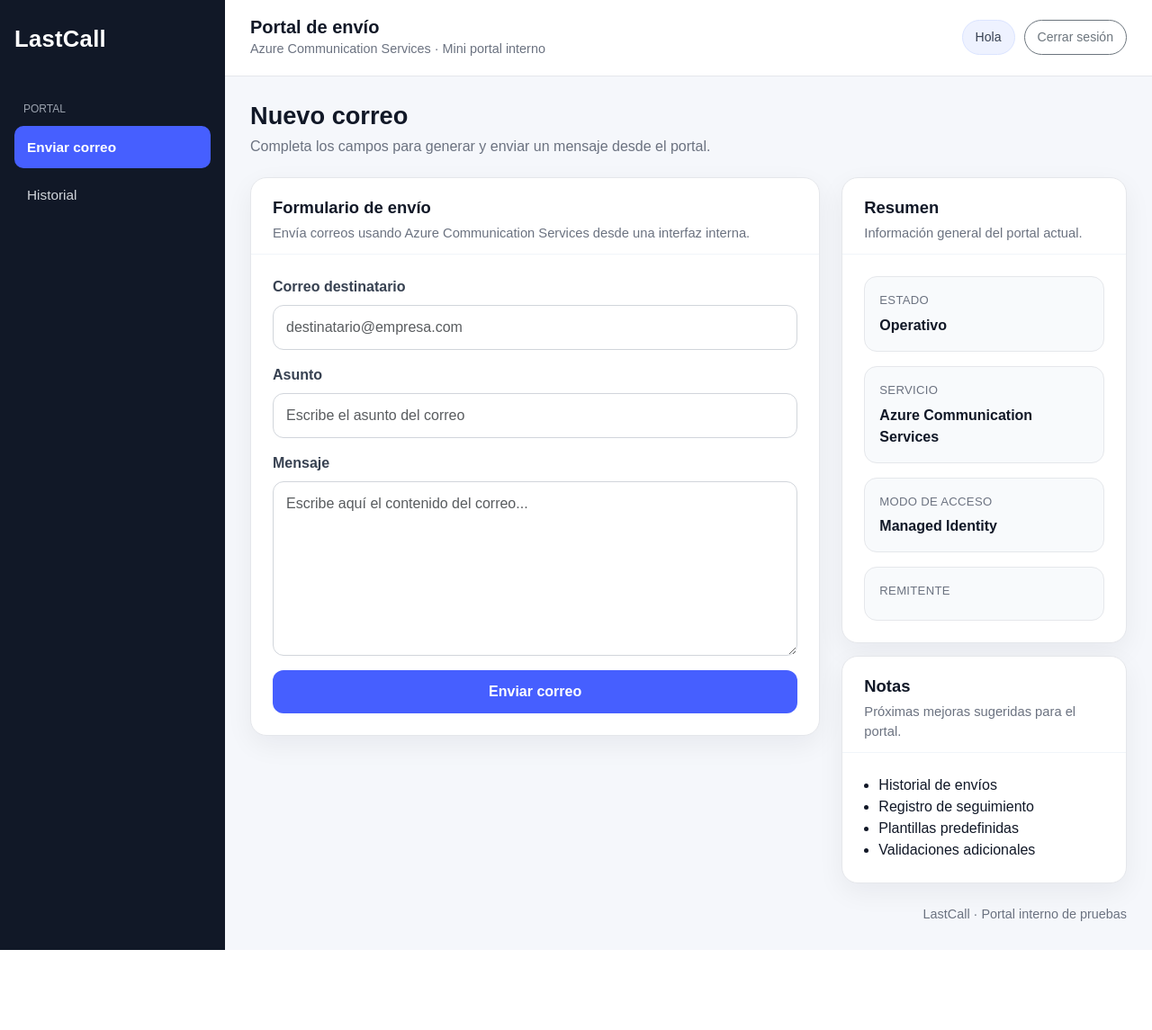
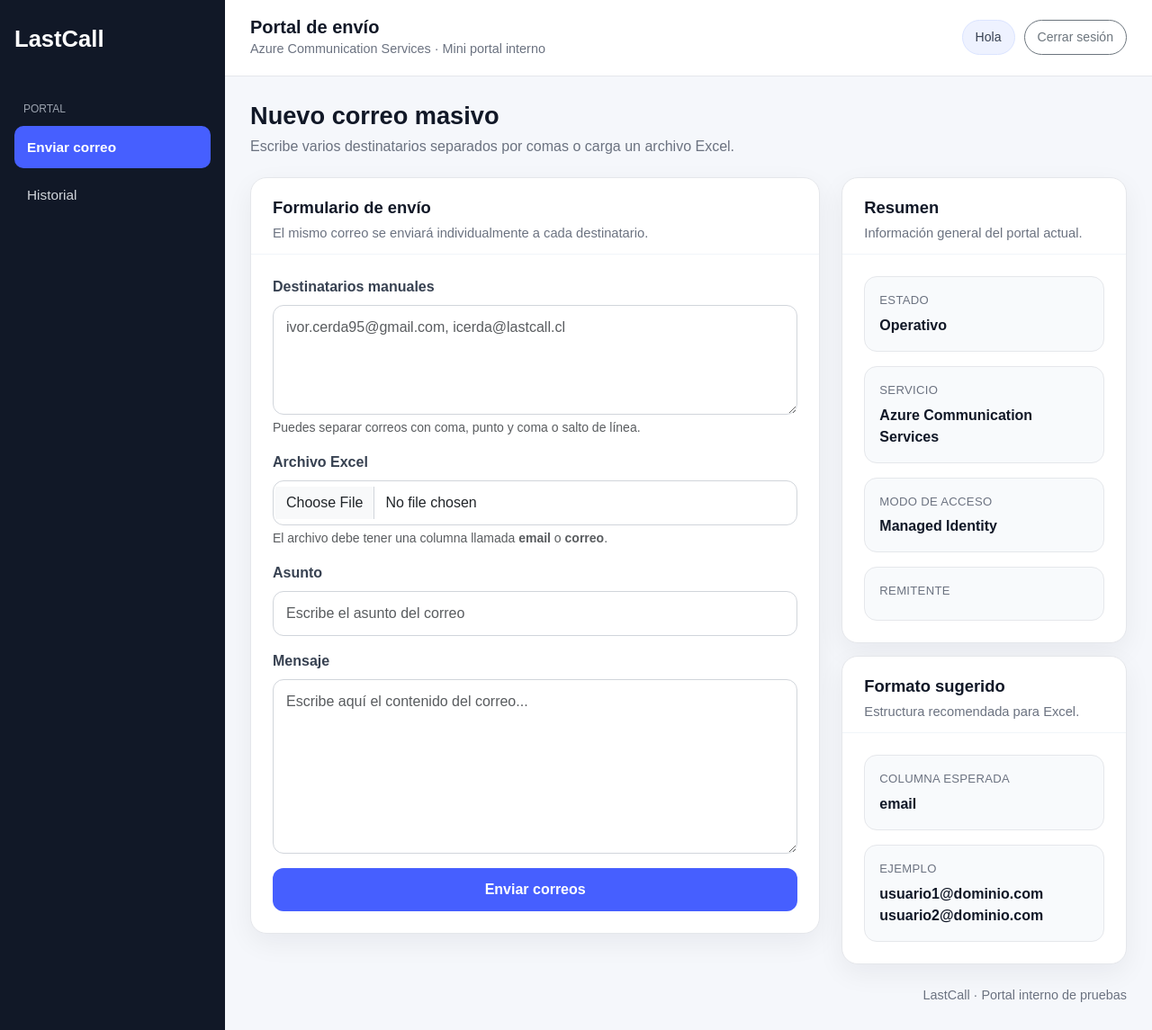
Before and after one commit to IACP-9/acs-mail-portal, a Flask app: template templates/index.html in a window 1280 px wide. Shown: the whole page at 90% size. Before the commit the page ends 1056 px from the top, so only its background shows below. Run offline with Flask 3, Linux system fonts and the light colour scheme; the template is opened without the code that fills it, so the values that code supplies are empty.

Commit message:
Update index.html

```diff
--- a/templates/index.html
+++ b/templates/index.html
@@ -19,6 +19,8 @@
       --success-border: #8bd3a6;
       --danger-bg: #fde7e9;
       --danger-border: #ef9aa4;
+      --warning-bg: #fff7e6;
+      --warning-border: #f3c97a;
     }
 
     body {
@@ -46,7 +48,6 @@
       font-size: 1.6rem;
       font-weight: 700;
       margin-bottom: 32px;
-      letter-spacing: 0.3px;
     }
 
     .nav-section-title {
@@ -162,24 +163,24 @@
       box-shadow: 0 10px 30px rgba(17, 24, 39, 0.06);
     }
 
-    .panel-card .card-header-custom {
+    .card-header-custom {
       padding: 22px 24px 12px;
       border-bottom: 1px solid #f1f5f9;
     }
 
-    .panel-card .card-title-custom {
+    .card-title-custom {
       margin: 0;
       font-size: 1.15rem;
       font-weight: 700;
     }
 
-    .panel-card .card-subtitle-custom {
+    .card-subtitle-custom {
       margin: 6px 0 0 0;
       font-size: 0.92rem;
       color: var(--text-muted);
     }
 
-    .panel-card .card-body-custom {
+    .card-body-custom {
       padding: 24px;
     }
 
@@ -201,6 +202,12 @@
       background: var(--danger-bg);
       border-color: var(--danger-border);
       color: #7f1d1d;
+    }
+
+    .alert-warning-custom {
+      background: var(--warning-bg);
+      border-color: var(--warning-border);
+      color: #7a4b00;
     }
 
     .form-label {
@@ -259,6 +266,13 @@
       font-size: 1rem;
       font-weight: 600;
       word-break: break-word;
+    }
+
+    .tracking-list {
+      margin-top: 10px;
+      max-height: 220px;
+      overflow-y: auto;
+      padding-left: 18px;
     }
 
     .footer-note {
@@ -326,25 +340,41 @@
 
       <div class="content">
         <div class="page-head">
-          <h2>Nuevo correo</h2>
-          <p>Completa los campos para generar y enviar un mensaje desde el portal.</p>
+          <h2>Nuevo correo masivo</h2>
+          <p>Escribe varios destinatarios separados por comas o carga un archivo Excel.</p>
         </div>
 
         <div class="content-grid">
           <section class="panel-card">
             <div class="card-header-custom">
               <h3 class="card-title-custom">Formulario de envío</h3>
-              <p class="card-subtitle-custom">Envía correos usando Azure Communication Services desde una interfaz interna.</p>
+              <p class="card-subtitle-custom">El mismo correo se enviará individualmente a cada destinatario.</p>
             </div>
 
             <div class="card-body-custom">
               {% if success %}
                 <div class="alert-custom alert-success-custom">
                   <strong>{{ success }}</strong><br>
-                  El mensaje fue aceptado por Azure Communication Services.
-                  {% if tracking_id %}
-                    <br><small>ID de seguimiento: {{ tracking_id }}</small>
+                  Total enviados: {{ total_sent }}
+
+                  {% if tracking_ids %}
+                    <div class="tracking-list">
+                      {% for item in tracking_ids %}
+                        <li><strong>{{ item.email }}</strong> — {{ item.id }}</li>
+                      {% endfor %}
+                    </div>
                   {% endif %}
+                </div>
+              {% endif %}
+
+              {% if invalid_emails %}
+                <div class="alert-custom alert-warning-custom">
+                  <strong>Se detectaron correos inválidos.</strong>
+                  <ul class="mb-0 mt-2">
+                    {% for email in invalid_emails %}
+                      <li>{{ email }}</li>
+                    {% endfor %}
+                  </ul>
                 </div>
               {% endif %}
 
@@ -355,10 +385,25 @@
                 </div>
               {% endif %}
 
-              <form method="post">
+              <form method="post" enctype="multipart/form-data">
                 <div class="mb-3">
-                  <label class="form-label">Correo destinatario</label>
-                  <input type="email" class="form-control" name="to_email" placeholder="destinatario@empresa.com" required>
+                  <label class="form-label">Destinatarios manuales</label>
+                  <textarea
+                    class="form-control"
+                    name="recipients"
+                    rows="4"
+                    placeholder="ivor.cerda95@gmail.com, icerda@lastcall.cl"></textarea>
+                  <div class="form-text">
+                    Puedes separar correos con coma, punto y coma o salto de línea.
+                  </div>
+                </div>
+
+                <div class="mb-3">
+                  <label class="form-label">Archivo Excel</label>
+                  <input type="file" class="form-control" name="excel_file" accept=".xlsx">
+                  <div class="form-text">
+                    El archivo debe tener una columna llamada <strong>email</strong> o <strong>correo</strong>.
+                  </div>
                 </div>
 
                 <div class="mb-3">
@@ -371,7 +416,7 @@
                   <textarea class="form-control" name="body" rows="7" placeholder="Escribe aquí el contenido del correo..." required></textarea>
                 </div>
 
-                <button type="submit" class="btn-primary-custom">Enviar correo</button>
+                <button type="submit" class="btn-primary-custom">Enviar correos</button>
               </form>
             </div>
           </section>
@@ -414,16 +459,22 @@
 
             <div class="panel-card">
               <div class="card-header-custom">
-                <h3 class="card-title-custom">Notas</h3>
-                <p class="card-subtitle-custom">Próximas mejoras sugeridas para el portal.</p>
+                <h3 class="card-title-custom">Formato sugerido</h3>
+                <p class="card-subtitle-custom">Estructura recomendada para Excel.</p>
               </div>
               <div class="card-body-custom">
-                <ul class="mb-0 ps-3">
-                  <li>Historial de envíos</li>
-                  <li>Registro de seguimiento</li>
-                  <li>Plantillas predefinidas</li>
-                  <li>Validaciones adicionales</li>
-                </ul>
+                <div class="info-box">
+                  <div class="info-box-title">Columna esperada</div>
+                  <div class="info-box-value">email</div>
+                </div>
+
+                <div class="info-box mt-3">
+                  <div class="info-box-title">Ejemplo</div>
+                  <div class="info-box-value">
+                    usuario1@dominio.com<br>
+                    usuario2@dominio.com
+                  </div>
+                </div>
               </div>
             </div>
           </aside>
```
